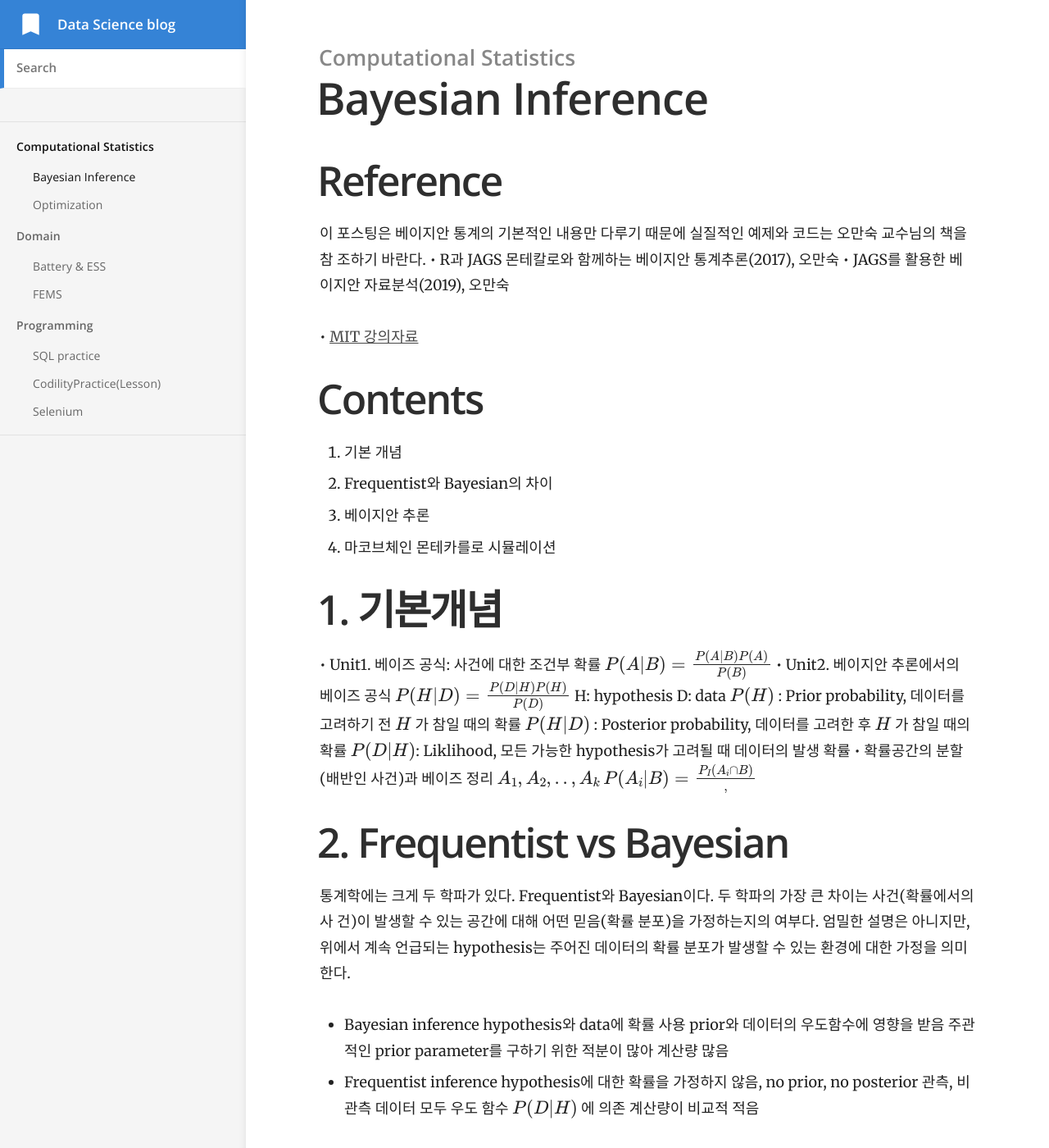
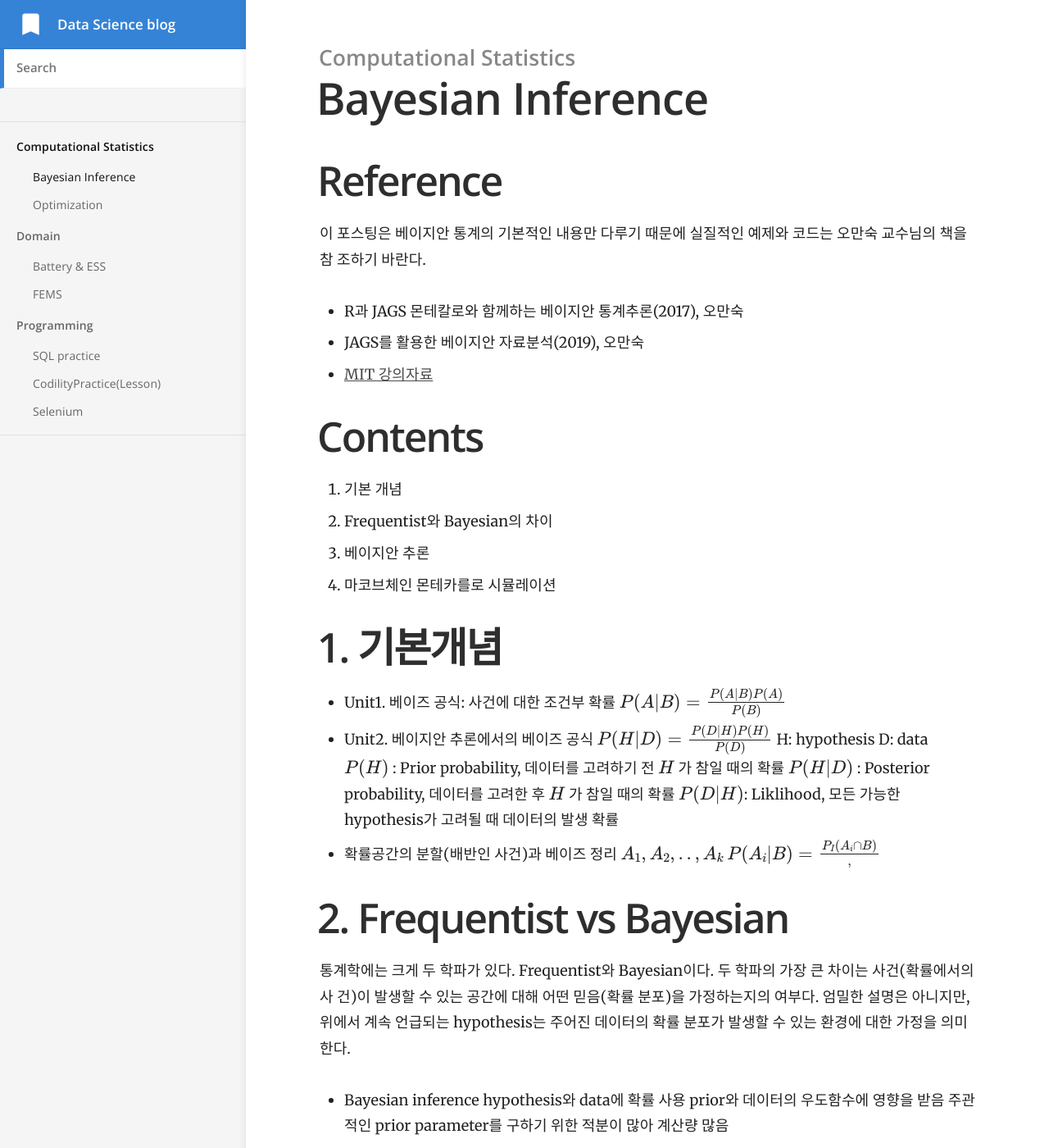
Before and after one commit to yrk3434/yrk3434.github.io, a Jekyll site: the page built from _docs/Computational Statistics/Bayesian Inference.md, in a window 1280 px wide and 1400 px high. Shown: the whole window at 82% size. Built offline with Jekyll 4.4.1, drawn with Linux system fonts in a browser that asks for light colours; formulas are drawn with MathJax 3.

```diff
--- a/_docs/Computational Statistics/Bayesian Inference.md
+++ b/_docs/Computational Statistics/Bayesian Inference.md
@@ -12,10 +12,9 @@ toc_label: 목차
 # Reference
 이 포스팅은 베이지안 통계의 기본적인 내용만 다루기 때문에 실질적인 예제와 코드는 오만숙 교수님의 책을 참
 조하기 바란다.
-• R과 JAGS 몬테칼로와 함께하는 베이지안 통계추론(2017), 오만숙
-• JAGS를 활용한 베이지안 자료분석(2019), 오만숙
-
-• [MIT 강의자료](https://ocw.mit.edu/courses/mathematics/18-05-introduction-to-probability-and-statistics-spring-2014/readings/MIT18_05S14_Reading20.pdf)
+- R과 JAGS 몬테칼로와 함께하는 베이지안 통계추론(2017), 오만숙
+- JAGS를 활용한 베이지안 자료분석(2019), 오만숙
+- [MIT 강의자료](https://ocw.mit.edu/courses/mathematics/18-05-introduction-to-probability-and-statistics-spring-2014/readings/MIT18_05S14_Reading20.pdf)
 
 # Contents
 1. 기본 개념
@@ -24,16 +23,16 @@ toc_label: 목차
 4. 마코브체인 몬테카를로 시뮬레이션
 
 # 1. 기본개념
-• Unit1. 베이즈 공식: 사건에 대한 조건부 확률
+- Unit1. 베이즈 공식: 사건에 대한 조건부 확률
 $ P(A|B) = \frac{P(A|B)P(A)}{P(B)} $
-• Unit2. 베이지안 추론에서의 베이즈 공식
+- Unit2. 베이지안 추론에서의 베이즈 공식
 $ P(H|D) = \frac{P(D|H)P(H)}{P(D)} $
 H: hypothesis
 D: data
 $ P(H) $ : Prior probability, 데이터를 고려하기 전 $ H $ 가 참일 때의 확률
 $ P(H|D) $ : Posterior probability, 데이터를 고려한 후 $ H $ 가 참일 때의 확률
 $ P(D|H) $: Liklihood, 모든 가능한 hypothesis가 고려될 때 데이터의 발생 확률
-• 확률공간의 분할(배반인 사건)과 베이즈 정리
+- 확률공간의 분할(배반인 사건)과 베이즈 정리
 $ {A_1, A_2,..,A_k} $
 $ P(A_i|B) = \frac{P_I(A_i \cap B)}{
 ,
```
